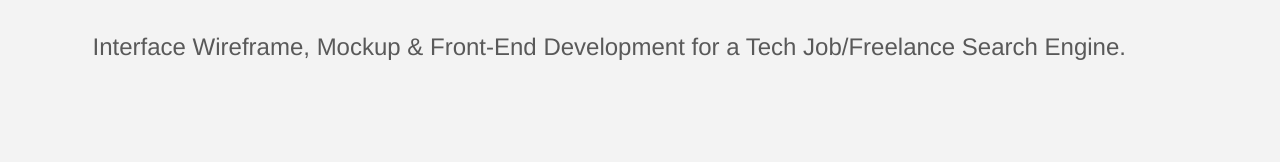
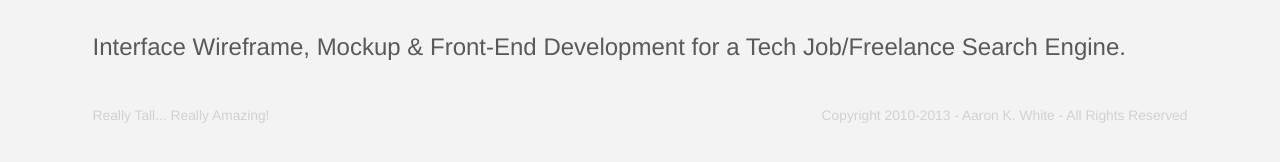
Before and after one commit to aaronkwhite/aaronkwhite.github.com, a Jekyll site: the page built from _posts/2012-03-23-job-board-design.md, in a window 1280 px wide. Shown: the part 376-538 px from the top of the page. Built offline with Jekyll 4.4.1, drawn with Linux system fonts in a browser that asks for light colours; Markdown is read by kramdown in place of the engine named in the settings; comment, search, counter and statistics services are not loaded.

Commit message:
footer now has info in it

```diff
--- a/_includes/footer.html
+++ b/_includes/footer.html
@@ -1,7 +1,16 @@
 
   <footer>
     <div class="container">
+      <div class="row">
+        <div class="col four-two">
+          <p>Really Tall... Really Amazing!</p>
+        </div><!-- /four-two -->
 
+        <div class="col four-two">
+          <p class="copy">Copyright 2010-{{ site.time | date: "%Y" }} - Aaron K. White - All Rights Reserved</p>
+        </div><!-- /four-two -->
+
+      </div><!-- /row -->
     </div><!-- /container -->
   </footer>
 
--- a/_includes/front_header.html
+++ b/_includes/front_header.html
@@ -42,7 +42,7 @@
             <div class="col four-four">
               <h2>Designer, Developer, Husband, Father, &amp; Podcaster</h2>
             </div>
-          </div>
+          </div><!-- /row -->
       </section>
 
       <section id="social" class="container">
--- a/stylesheets/main.css
+++ b/stylesheets/main.css
@@ -266,9 +266,9 @@ body {
       margin-bottom: 0.5em; }
       #social ul li a {
         border-radius: 50%;
-        border: 3px solid #e6e6e6;
+        border: 3px solid #f3f3f3;
         box-sizing: border-box;
-        color: #e6e6e6;
+        color: #d9d9d9;
         display: block;
         font-size: 3.2em;
         height: 1.7em;
@@ -333,3 +333,9 @@ body {
       width: 2em; }
       #post .post_share a:hover {
         border-color: #ff9900; }
+
+footer {
+  color: #d1d1d1;
+  font-size: 0.575em; }
+  footer .copy {
+    text-align: right; }
```
Also changed, not shown: sass/main.sass (+8 -2 lines), 8 other files.
